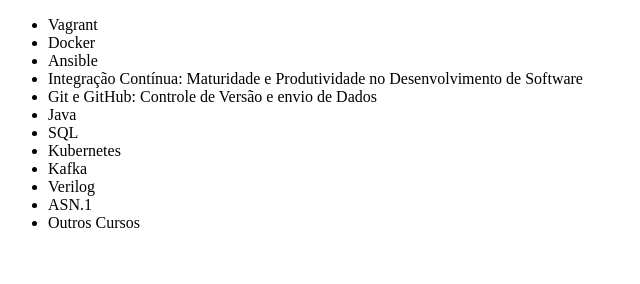
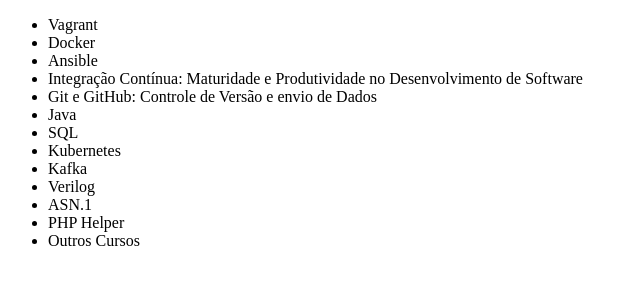
Before and after one commit to guilhermemendoncaa/teste-git, a plain HTML site: page index.html in a window 1280 px wide. Shown: the whole page, without its empty margins (0-640 px from the left). Drawn offline with Linux system fonts and the light colour scheme.

Commit message:
Inserindo curso de PHP Helper

```diff
--- a/index.html
+++ b/index.html
@@ -17,6 +17,7 @@
 	<li>Kafka</li>
 	<li>Verilog</li>
 	<li>ASN.1</li>
+	<li>PHP Helper</li>
 	<li>Outros Cursos</li>
     </ul>
 </body>
```
